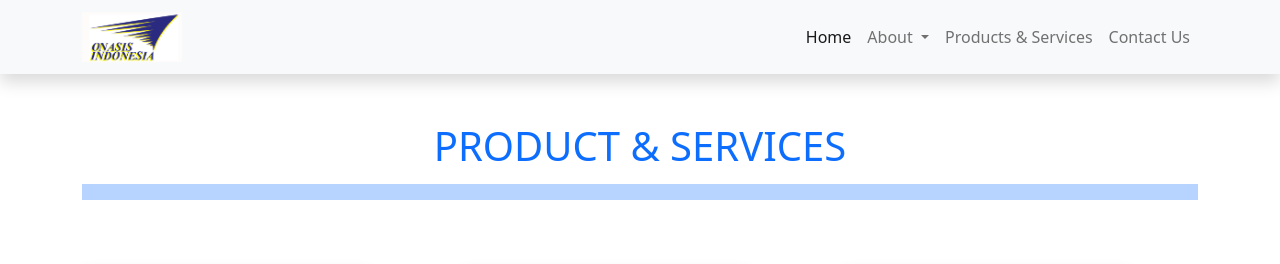
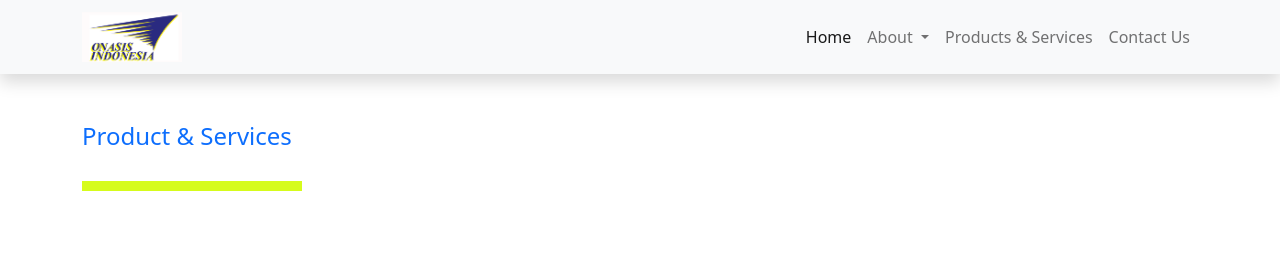
Before and after one commit to kentakers/company-profile, a Django app: page /services/ in a window 1280 px wide. Shown: the top 264 px of the page. Run offline with Django 4.2, Linux system fonts and the light colour scheme; some libraries are stand-ins or nearby versions.

Commit message:
edit styles

```diff
--- a/Company-Profile/about/static/about/css/styles.css
+++ b/Company-Profile/services/static/services/css/styles.css
@@ -1,12 +1,8 @@
-.vision h4:after {
-    background: #c7ee02;
+.services h4:after {
+    background: #d6fc1c;
     content: "";
     display: block;
     height: 10px;
     margin: 30px 0 60px;
     width: 220px;
 }
-
-.indent {
-    text-indent: 50px;
-}
--- a/Company-Profile/services/templates/services/index.html
+++ b/Company-Profile/services/templates/services/index.html
@@ -4,8 +4,8 @@
 {% block content %}
 <section class="services" id="services">
     <div class="container mt-5 mb-5 ">
-        <div class="row text-primary text-center text-uppercase">
-            <h1>Product & Services</h1>
+        <div class="row text-primary">
+            <h4>Product & Services</h4>
             <p class="placeholder-glow">
                 <span class="placeholder col-12"></span>
             </p>
--- a/Company-Profile/templates/base.html
+++ b/Company-Profile/templates/base.html
@@ -21,6 +21,7 @@
     <!-- CSS -->
     <link rel="stylesheet" type="text/css" href="{% static 'css/styles.css' %}">
     <link rel="stylesheet" type="text/css" href="{% static 'about/css/styles.css' %}">
+    <link rel="stylesheet" type="text/css" href="{% static 'services/css/styles.css' %}">
 
 </head>
 
```
